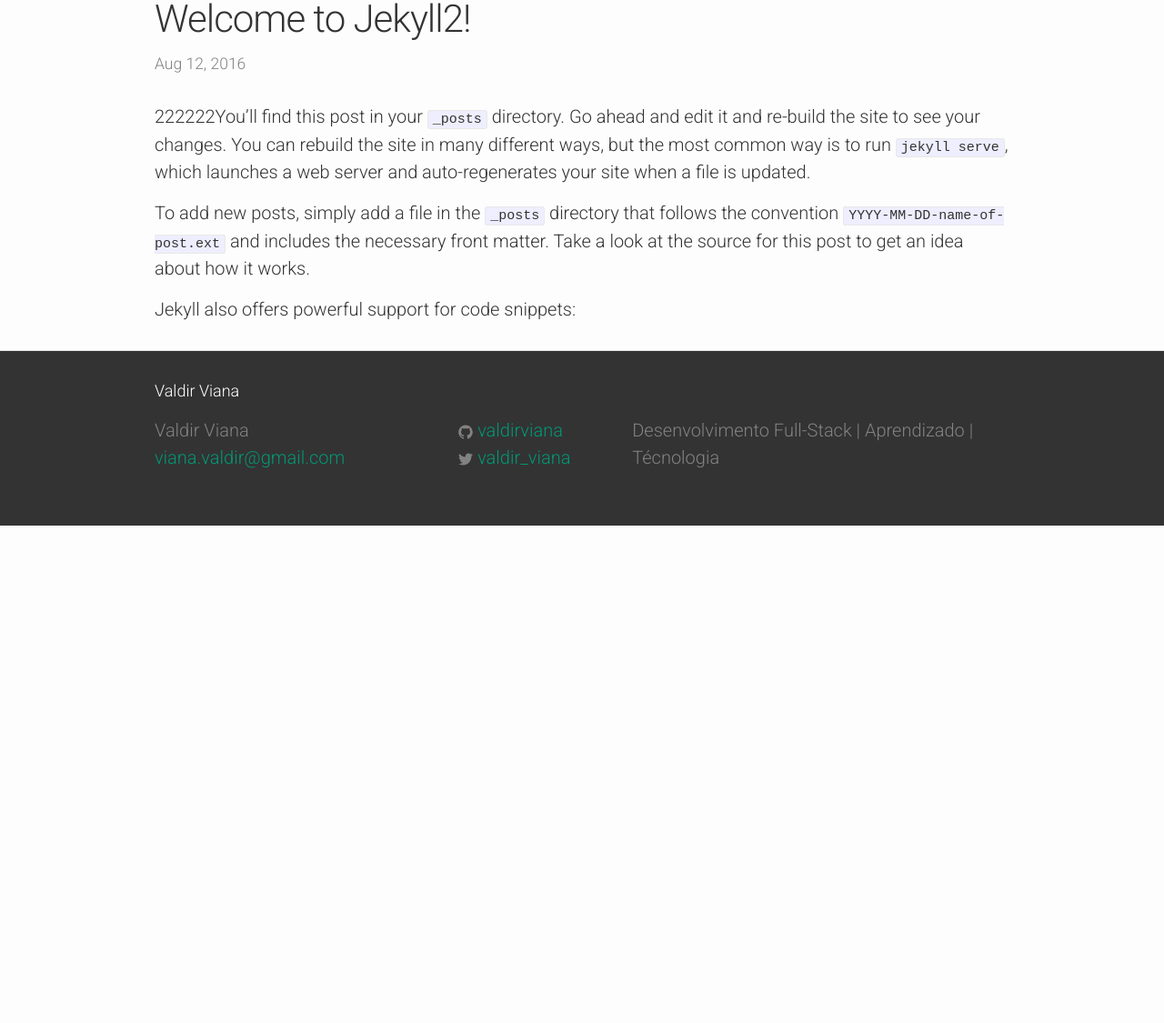
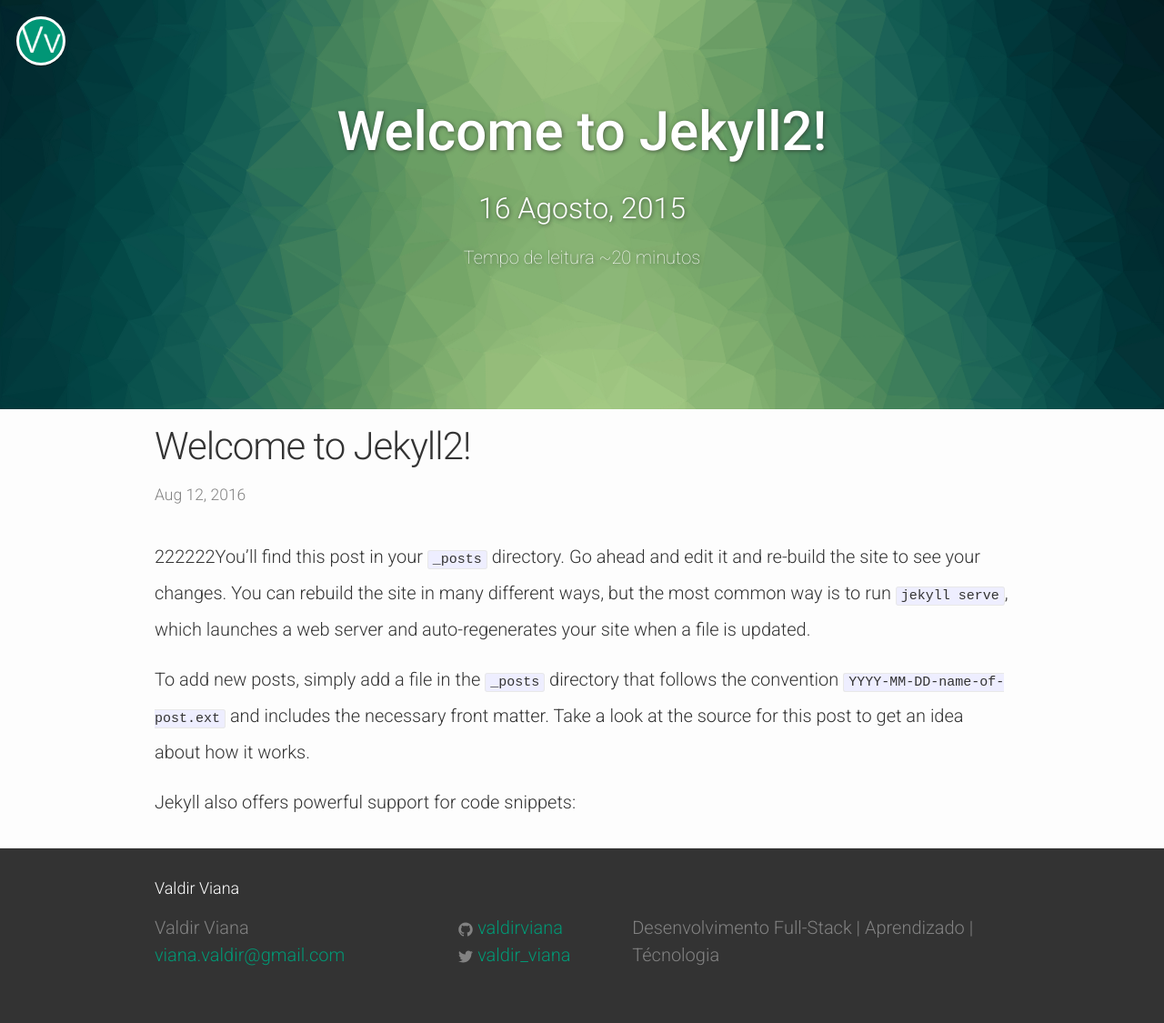
Before and after one commit to valdirviana/valdirviana.github.io, a Jekyll site: the page built from _posts/2015-08-16-welcome-to-jekyll-2.markdown, in a window 1280 px wide. Shown: the whole page at 91% size. Built offline with Jekyll 4.4.1, drawn with Linux system fonts in a browser that asks for light colours; before the commit the page ends 900 px from its top, so only the background shows below that.

Commit message:
Post Page

```diff
--- /dev/null
+++ b/_includes/header-post.html
@@ -0,0 +1,28 @@
+<a href="/" class="logo-readium"><span class="logo" style="background-image: url({{ site.logo }})"></span></a> {{post.image}}
+<header>
+  <div class="teaserimage">
+    <div class="teaserimage-image" style="background-image: url({{ page.image }})">
+      Teaser Image
+    </div>
+  </div>
+
+  <header class="header-title">
+    <div class="header-title-wrap">
+      <h1 class="entry-title">
+         <p title="{{page.title}}">{{page.title}}</p>
+     </h1>
+      <h2>
+          <span class="entry-date date published">
+          <time datetime="{{page.ano}}-{{page.mes}}-{{page.dia}}">{{page.dia}} {{page.mes}}, {{page.ano}}</time>
+          </span>
+      </h2>
+      <p class="entry-reading-time">
+        <i class="fa fa-clock-o"></i> Tempo de leitura ~{{page.leitura}}
+      </p>
+      <!-- /.entry-reading-time -->
+
+    </div>
+    <!-- /.header-title-wrap -->
+  </header>
+
+</header>
--- a/_includes/header.html
+++ b/_includes/header.html
@@ -1,6 +1,6 @@
 <!-- header start -->
 
-<a href="#" class="logo-readium"><span class="logo" style="background-image: url({{ site.logo }})"></span></a>
+<a href="/" class="logo-readium"><span class="logo" style="background-image: url({{ site.logo }})"></span></a>
 
 <div class="teaserimage">
     <div class="teaserimage-image" {% if site.cover %}style="background-image: url({{ site.cover }})"{% endif %}>
@@ -10,7 +10,7 @@
 
 <header class="blog-header">
     {% if site.logo %}
-      <a class="blog-logo" href="{{site.url}}" style="background-image: url('{{ site.logo }}')">{{ site.title }}</a>
+      <a class="blog-logo" href="/" style="background-image: url('{{ site.logo }}')">{{ site.title }}</a>
     {% endif %}
     <h1 class="blog-title">{{ site.title }}</h1>
     <h2 class="blog-description">{{ site.description }}</h2>
--- a/_layouts/post.html
+++ b/_layouts/post.html
@@ -2,19 +2,22 @@
 <html>
 {% include head.html %}
 <body>
-  <div class="page-content">
-    <div class="wrapper">
+{% include header-post.html %}
+
+<section class="post" itemscope itemtype="http://schema.org/BlogPosting">
+ <div class="wrapper">
       <div class="post">
         <header class="post-header">
           <h1 class="post-title">{{ page.title }}</h1>
           <p class="post-meta">{{ page.date | date: "%b %-d, %Y" }}{% if page.author %} • {{ page.author }}{% endif %}{% if page.meta %} • {{page.meta }}{% endif %}</p>
         </header>
-        <article class="post-content">
-          {{ content }}
-        </article>
-      </div>
+            <article role="article" id="scroll" class="post-content" itemprop="articleBody">
+                {{ content }}
+            </article>
+               </div>
     </div>
-  </div>
+     </section>
+
   {% include footer.html %}
 </body>
 </html>
--- a/_posts/2015-08-15-welcome-to-jekyll.markdown
+++ b/_posts/2015-08-15-welcome-to-jekyll.markdown
@@ -7,6 +7,8 @@ dia: 15
 mes: Agosto
 ano: 2015
 permalink: /welcome-to-jekyll
+image: "/assets/images/posts/post1.svg"
+leitura: 5 minutos
 ---
 You’ll find this post in your `_posts` directory. Go ahead and edit it and re-build the site to see your changes. You can rebuild the site in many different ways, but the most common way is to run `jekyll serve`, which launches a web server and auto-regenerates your site when a file is updated.
 
--- a/_posts/2015-08-16-welcome-to-jekyll-2.markdown
+++ b/_posts/2015-08-16-welcome-to-jekyll-2.markdown
@@ -7,6 +7,8 @@ dia: 16
 mes: Agosto
 ano: 2015
 permalink: /welcome-to-jekyll2
+image: "/assets/images/posts/post2.svg"
+leitura: 20 minutos
 ---
 222222You’ll find this post in your `_posts` directory. Go ahead and edit it and re-build the site to see your changes. You can rebuild the site in many different ways, but the most common way is to run `jekyll serve`, which launches a web server and auto-regenerates your site when a file is updated.
 
--- a/_sass/_valdirviana.scss
+++ b/_sass/_valdirviana.scss
@@ -121,6 +121,8 @@
 .post{
     font-weight: 300;
     font-style: normal;
+        margin-top: 20px;
+        line-height: 2;
 
     .article-item{
       background-color: #ffffff;
@@ -145,3 +147,39 @@
     }
   }
 }
+
+.header-title{
+
+      position: absolute;
+    top: 0;
+    display: table;
+    margin-top: 0;
+    width: 100%;
+    height: 400px;
+    overflow: hidden;
+        text-align: center;
+    margin: 100px 0 0;
+    z-index: 1000;
+
+    .header-title-wrap{
+
+      .entry-title p{
+            color: white!important;
+    font-size: 60px;
+    font-weight: 500;
+        text-shadow: 1px 1px 4px rgba(34,34,34,0.6);
+      }
+
+      .entry-date{
+            color: white!important;
+    text-shadow: 1px 1px 4px rgba(34, 34, 34, 0.6);
+    font-size: 32px;
+      }
+
+      .entry-reading-time{
+            color: white!important;
+    text-shadow: 1px 1px 4px rgba(34, 34, 34, 0.6);
+    font-weight: 200;
+      }
+    }
+}
```
Also changed, not shown: assets/images/posts/post2.svg (added), 1 other file.
